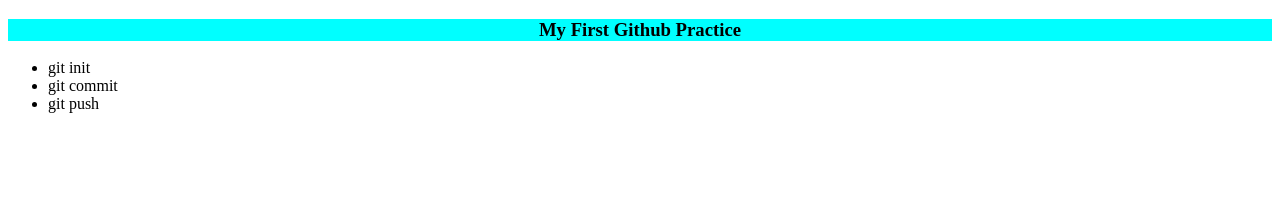
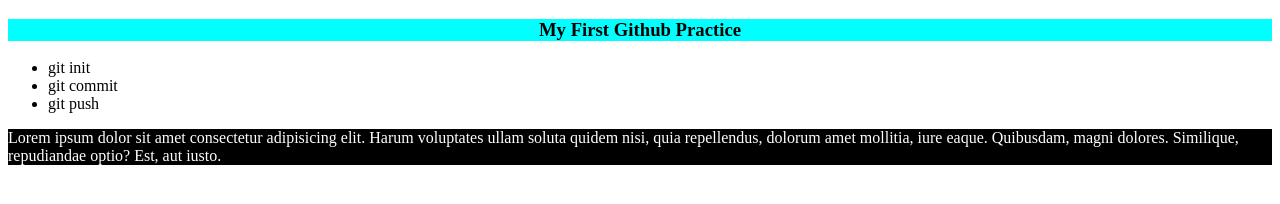
Before and after one commit to FSHimel/my-first-github-repo, a plain HTML site: page index.html in a window 1280 px wide. Drawn offline with Linux system fonts and the light colour scheme.

Commit message:
p style added

```diff
--- a/index.html
+++ b/index.html
@@ -7,11 +7,12 @@
     <link rel="stylesheet" href="styles/git.css">
 </head>
 <body>
-    <h3>My First Github Practice</h3>
+    <h3><strong>My First Github Practice</strong></h3>
     <ul>
         <li>git init</li>
         <li>git commit</li>
         <li>git push</li>
     </ul>
+    <p>Lorem ipsum dolor sit amet consectetur adipisicing elit. Harum voluptates ullam soluta quidem nisi, quia repellendus, dolorum amet mollitia, iure eaque. Quibusdam, magni dolores. Similique, repudiandae optio? Est, aut iusto.</p>
 </body>
 </html>
--- a/styles/git.css
+++ b/styles/git.css
@@ -2,3 +2,7 @@
     background-color: aqua;
     text-align: center;
 }
+p{
+    background-color: black;
+    color: white;
+}
```
